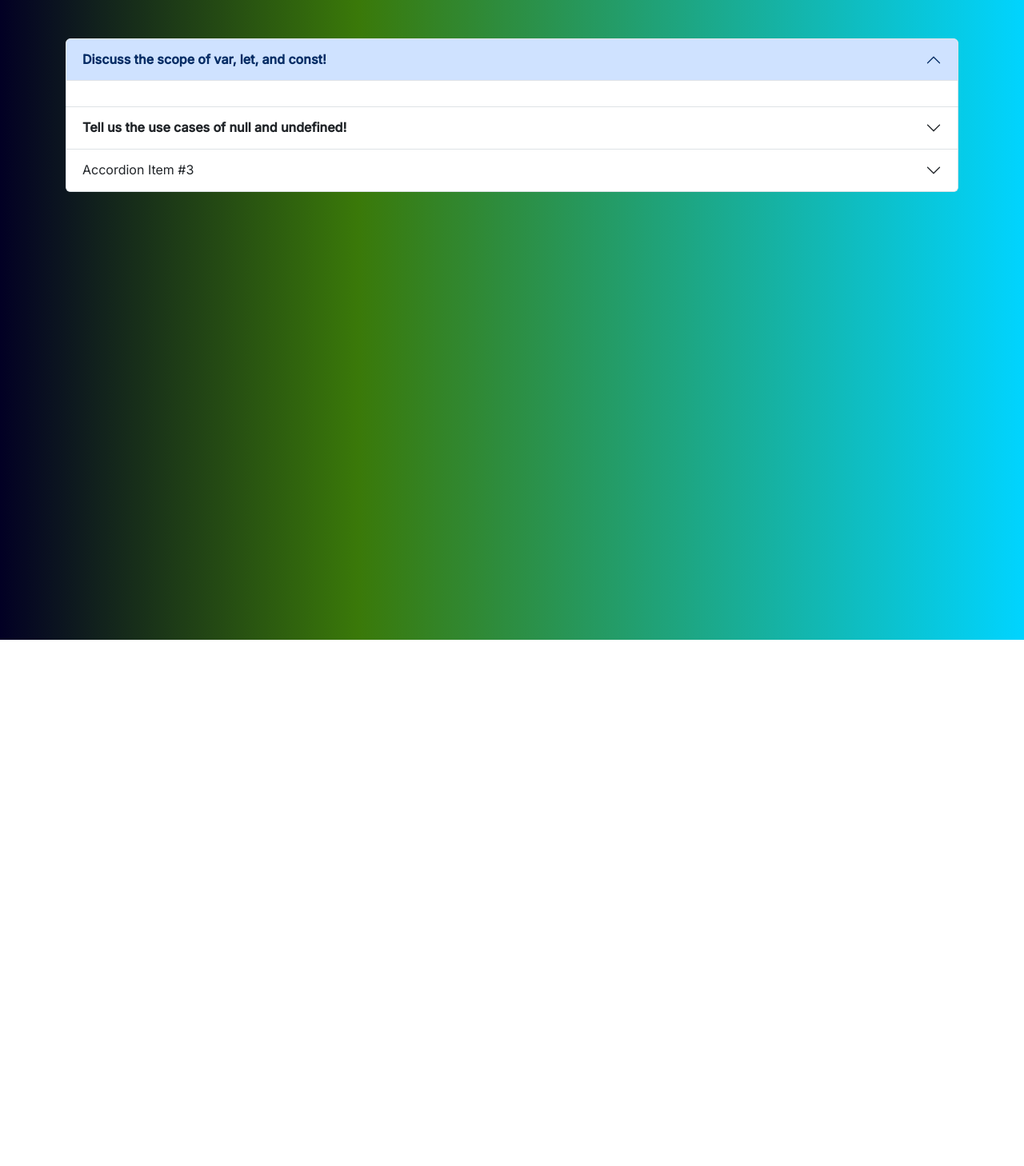
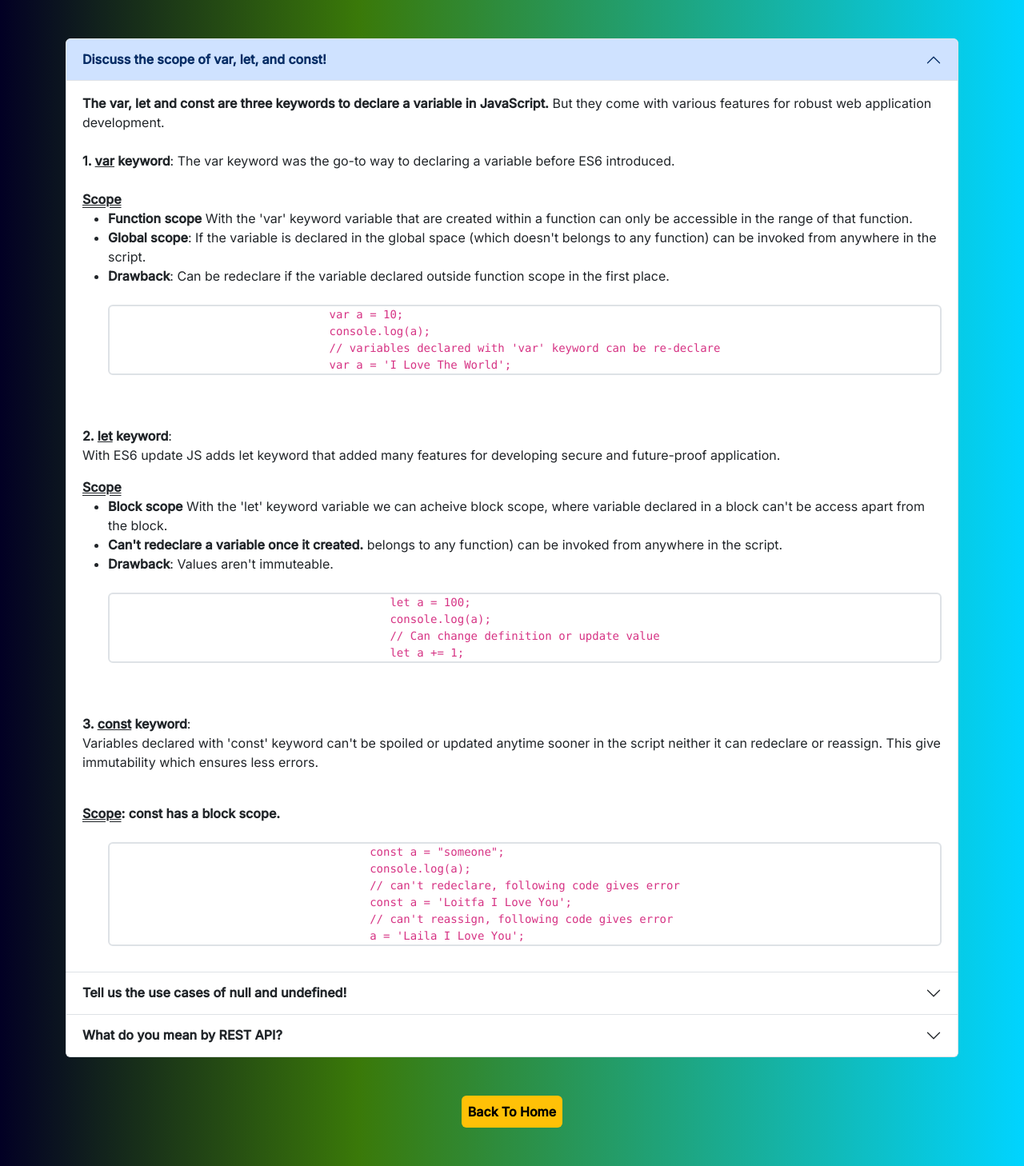
Before and after one commit to Subodh-Chandra-Shil/Goriber-Youtube, a plain HTML site: page blog.html in a window 1280 px wide. Shown: the whole page at 80% size. Before the commit the page ends 800 px from the top, so only its background shows below. Drawn offline with nearby package versions, Linux system fonts and the light colour scheme.

Commit message:
project done

```diff
--- a/blog.html
+++ b/blog.html
@@ -24,7 +24,104 @@
                 </h2>
                 <div id="collapseOne" class="accordion-collapse collapse show" data-bs-parent="#accordionExample">
                     <div class="accordion-body">
+                        <b>The var, let and const are three keywords to declare a variable in JavaScript.</b> But they
+                        come with various features for robust web application development.
 
+                        <br><br>
+                        <b>1. <u>var</u> keyword</b>: The var keyword was the go-to way to declaring a variable before
+                        ES6 introduced.
+
+                        <br><br>
+                        <b>
+                            <du>Scope</du>
+                        </b>
+                        <ul>
+                            <li><b>Function scope</b> With the 'var' keyword variable that are created within a
+                                function
+                                can only be accessible in the range of that function.</li>
+                            <li><b>Global scope</b>: If the variable is declared in the global space (which doesn't
+                                belongs to any function) can be invoked from anywhere in the script.</li>
+                            <li><b>Drawback</b>: Can be redeclare if the variable declared outside function scope in
+                                the first
+                                place.
+                                <br><br>
+                                <div class="d-flex justify-content-center border border-2 rounded rounded-2">
+                                    <code>
+                                var a = 10;
+                                <br>
+                                console.log(a);
+                                <br>
+                                // variables declared with 'var' keyword can be re-declare
+                                <br>
+                                var a = 'I Love The World';
+                            </code>
+                                </div>
+                            </li>
+                        </ul>
+
+                        <br><br>
+                        <b>2. <u>let</u> keyword</b>:
+                        <p>
+                            With ES6 update JS adds let keyword that added many features for developing secure and
+                            future-proof application.
+                        </p>
+
+                        <b>
+                            <du>Scope</du>
+                        </b>
+                        <ul>
+                            <li><b>Block scope</b> With the 'let' keyword variable we can acheive block scope, where
+                                variable declared in a block can't be access apart from the block. </li>
+                            <li><b>Can't redeclare a variable once it created.</b>
+                                belongs to any function) can be invoked from anywhere in the script.</li>
+                            <li><b>Drawback</b>: Values aren't immuteable.
+                                <br><br>
+                                <div class="d-flex justify-content-center border border-2 rounded rounded-2">
+                                    <code>
+                                let a = 100;
+                                <br>
+                                console.log(a);
+                                <br>
+                                // Can change definition or update value
+                                <br>
+                                let a += 1;
+                            </code>
+                                </div>
+                            </li>
+                        </ul>
+
+                        <br><br>
+                        <b>3. <u>const</u> keyword</b>:
+                        <p>
+                            Variables declared with 'const' keyword can't be spoiled or updated anytime sooner in the
+                            script neither
+                            it can redeclare or reassign. This give immutability which ensures less errors.
+                        </p>
+
+                        <br>
+                        <b>
+                            <du>Scope</du>: const has a block scope.
+                        </b>
+                        <ul>
+                            <br>
+                            <div class="d-flex justify-content-center border border-2 rounded rounded-2">
+                                <code>
+                                const a = "someone";
+                                <br>
+                                console.log(a);
+                                <br>
+                                // can't redeclare, following code gives error
+                                <br>
+                                const a = 'Loitfa I Love You';
+                                <br>
+                                // can't reassign, following code gives error
+                                <br>
+                                a = 'Laila I Love You';
+                                <br>
+                            </code>
+                            </div>
+                            </li>
+                        </ul>
                     </div>
                 </div>
             </div>
@@ -37,12 +134,21 @@
                 </h2>
                 <div id="collapseTwo" class="accordion-collapse collapse" data-bs-parent="#accordionExample">
                     <div class="accordion-body">
-                        <strong>This is the second item's accordion body.</strong> It is hidden by default, until the
-                        collapse plugin adds the appropriate classes that we use to style each element. These classes
-                        control the overall appearance, as well as the showing and hiding via CSS transitions. You can
-                        modify any of this with custom CSS or overriding our default variables. It's also worth noting
-                        that just about any HTML can go within the <code>.accordion-body</code>, though the transition
-                        does limit overflow.
+                        <h5>Null usecases</h5>
+                        <ul>
+                            <li>Can be used indicating absence of value in a variable. Suppose we have variable declared
+                                but no value at current time. These type of variable should have 'null' as value. </li>
+                            <li>Can be used for clearing values of a variable or handling missing data.</li>
+                            <li>Can be used as a falsy value.</li>
+                        </ul>
+
+                        <h5>undefined usecases</h5>
+                        <ul>
+                            <li>undefined means a variable that has been declared but not been assigned a in it. </li>
+                            <li>It's the default value of a variable when it is declared but not assigned a value
+                                explicitly.</li>
+                            <li>It can be used for accessing non-existent properties.</li>
+                        </ul>
                     </div>
                 </div>
             </div>
@@ -50,22 +156,26 @@
                 <h2 class="accordion-header">
                     <button class="accordion-button collapsed" type="button" data-bs-toggle="collapse"
                         data-bs-target="#collapseThree" aria-expanded="false" aria-controls="collapseThree">
-                        Accordion Item #3
+                        <b> What do you mean by REST API?</b>
                     </button>
                 </h2>
                 <div id="collapseThree" class="accordion-collapse collapse" data-bs-parent="#accordionExample">
                     <div class="accordion-body">
-                        <strong>This is the third item's accordion body.</strong> It is hidden by default, until the
-                        collapse plugin adds the appropriate classes that we use to style each element. These classes
-                        control the overall appearance, as well as the showing and hiding via CSS transitions. You can
-                        modify any of this with custom CSS or overriding our default variables. It's also worth noting
-                        that just about any HTML can go within the <code>.accordion-body</code>, though the transition
-                        does limit overflow.
+                        API stands for Application Programming Interface whichs creates bridge between frontend and
+                        backend or establish connection between different layers of a software or application. REST API
+                        is an architecture to design API's. In simple language, when a client requests a resource using
+                        the REST API, server transfers back the current state in response.
                     </div>
                 </div>
             </div>
         </div>
 
+    </section>
+
+    <section class="d-flex justify-content-center">
+        <button class="bg-warning border-0 rounded rounded-2 p-2 m-5">
+            <a href="./index.html" class="text-decoration-none text-black fw-bold">Back To Home</a>
+        </button>
     </section>
 
     <script src="https://cdn.jsdelivr.net/npm/bootstrap@5.3.2/dist/js/bootstrap.bundle.min.js"
--- a/style.css
+++ b/style.css
@@ -18,3 +18,8 @@
     );
     color: ghostwhite;
 }
+
+du {
+    text-decoration-line: underline;
+    text-decoration-style: double;
+}
```
Also changed, not shown: app.js (+12 -13 lines).
